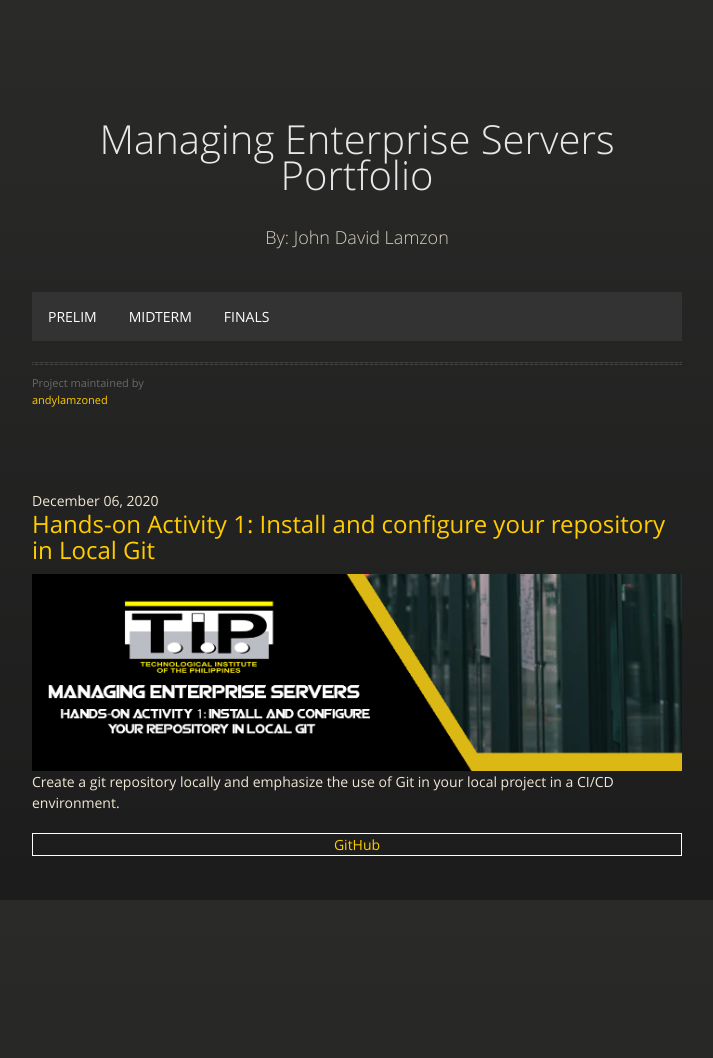
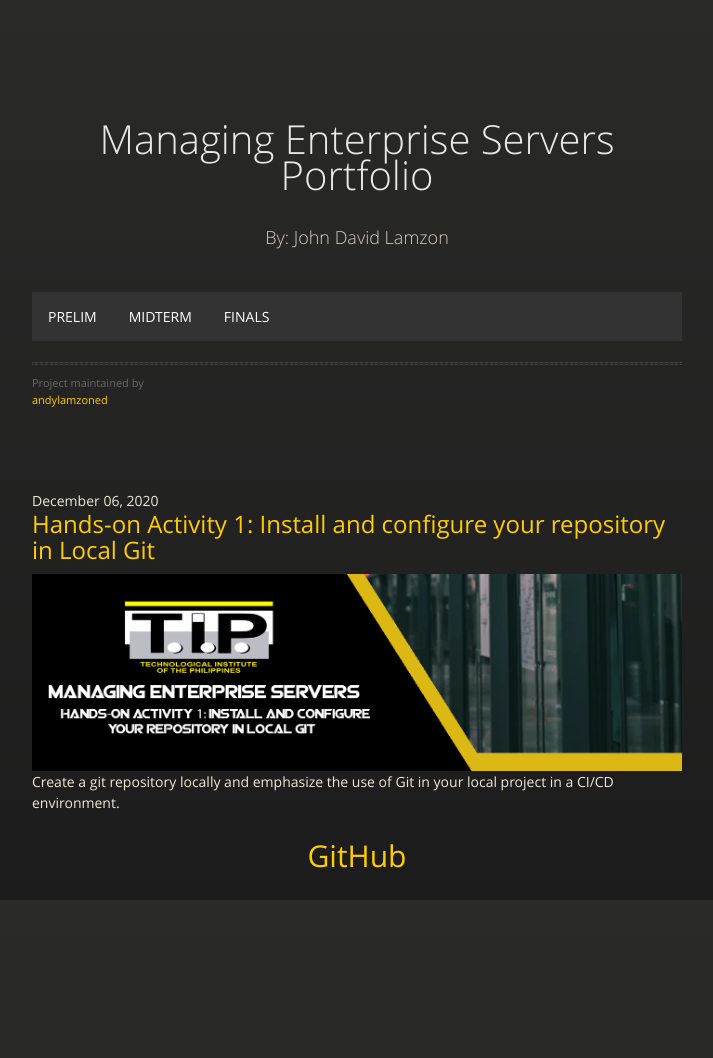
Before and after one commit to andylamzoned/andylamzoned.github.io, a Jekyll site: the page built from index.md, in a window 1280 px wide. Shown: the whole page, without its empty margins (283-996 px from the left). Built offline with Jekyll 4.4.1, drawn with Linux system fonts in a browser that asks for light colours; before the commit the page ends 1036 px from its top, so only the background shows below that.

Commit message:
default.html test

```diff
--- a/assets/css/main.css
+++ b/assets/css/main.css
@@ -20,7 +20,7 @@ footer, header, hgroup, menu, nav, section {
 	display: block;}
 
 .ghost {
-    border: 1px #ffffff solid
+    font-size: 30px;
 }
 
 ul {
@@ -73,7 +73,7 @@ ul {
             background: #transparent;
             padding: 10px 20px 10px 20px;
             border: solid #F0E4CA 2px;
-            text-decoration: none;;
+            text-decoration: none;
 		}
 
 			ul.actions.special li:first-child {
```
